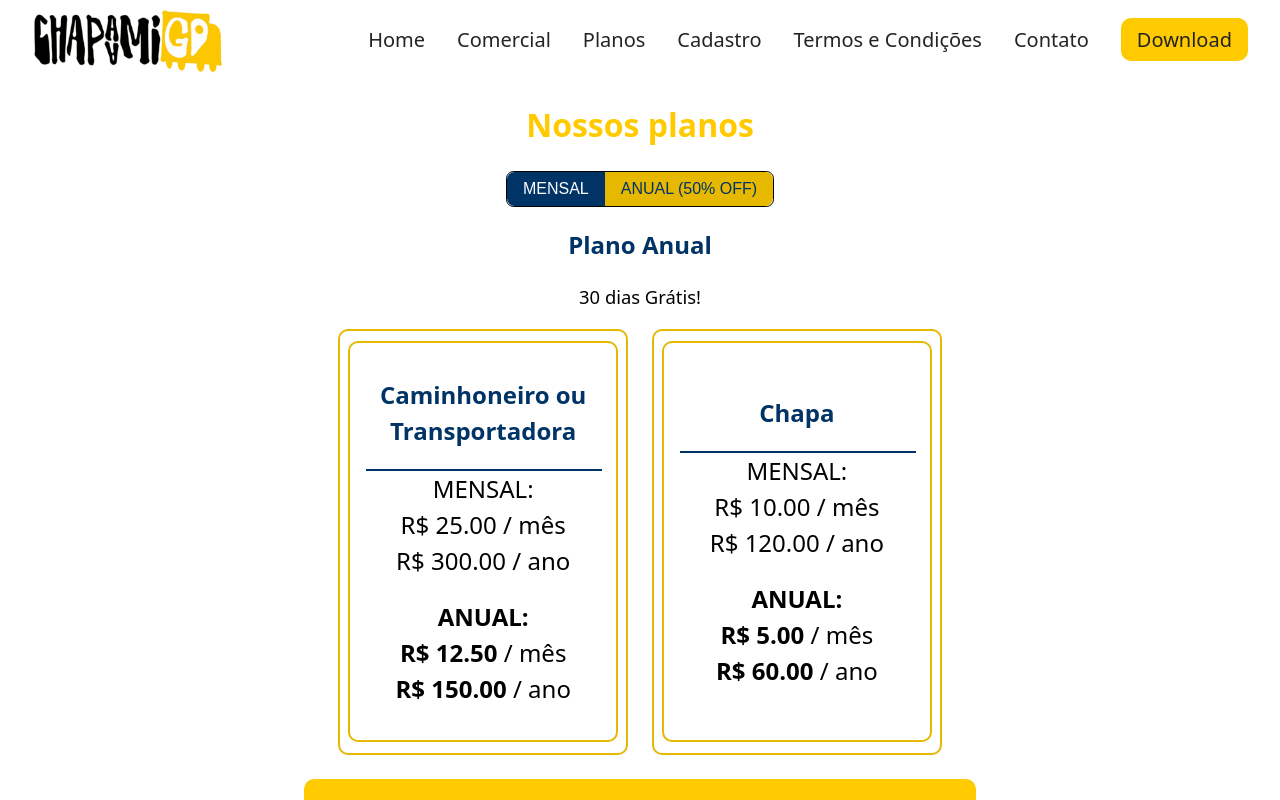
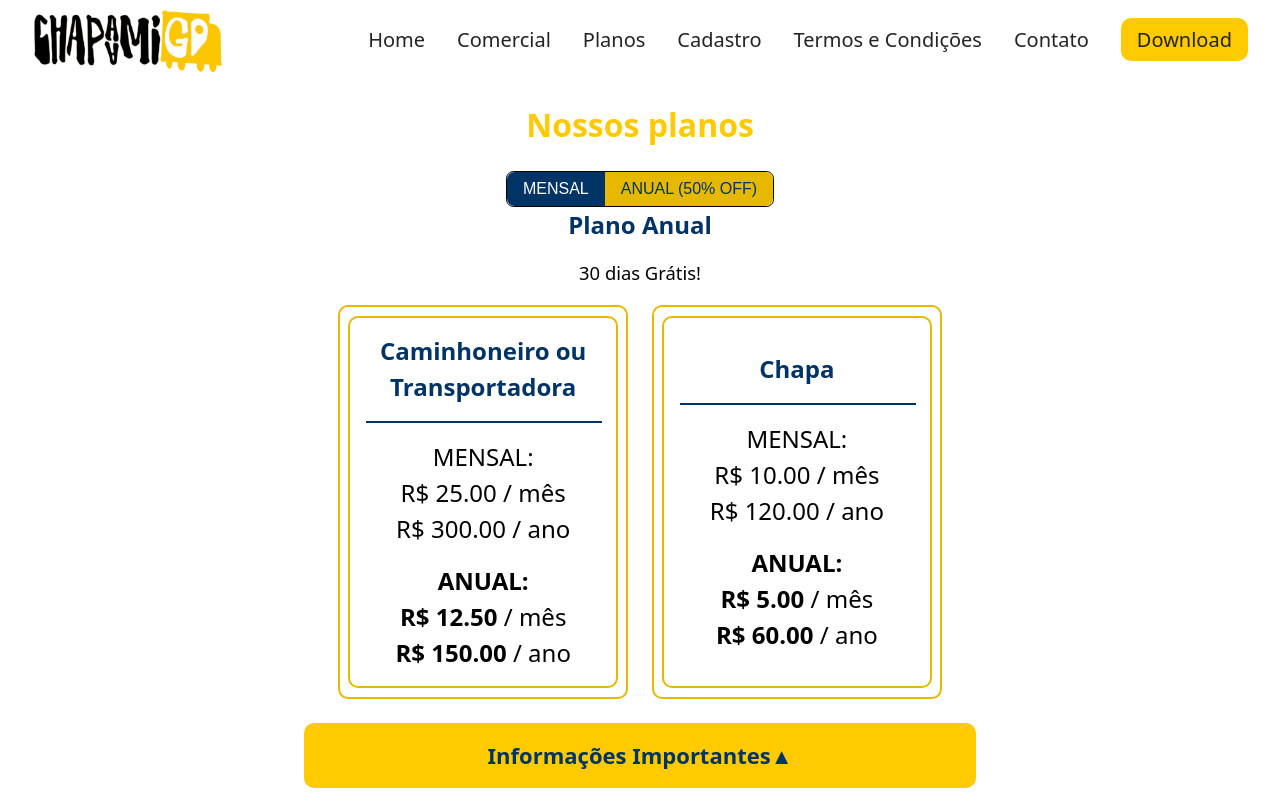
Before and after one commit to kiqBueno/ChapaAmigoWeb, a React (Vite) app: page /planos in a window 1280 px wide. Shown: the top 800 px of the page. Built offline with nearby package versions, Linux system fonts and the light colour scheme.

Commit message:
update planssection.css

```diff
--- a/src/components/PlansSection/PlansSection.css
+++ b/src/components/PlansSection/PlansSection.css
@@ -38,6 +38,7 @@
 
 .pricingTable h2 {
   color: #003366;
+  margin: 0 0 1rem;
 }
 
 .pricingTable p {
@@ -85,7 +86,8 @@
 .pricingPrice {
   color: #003366;
   font-size: 24px;
-  margin: 20px 0;
+  padding-top: 1rem;
+  margin: 0;
   font-weight: 500;
 }
 
```
